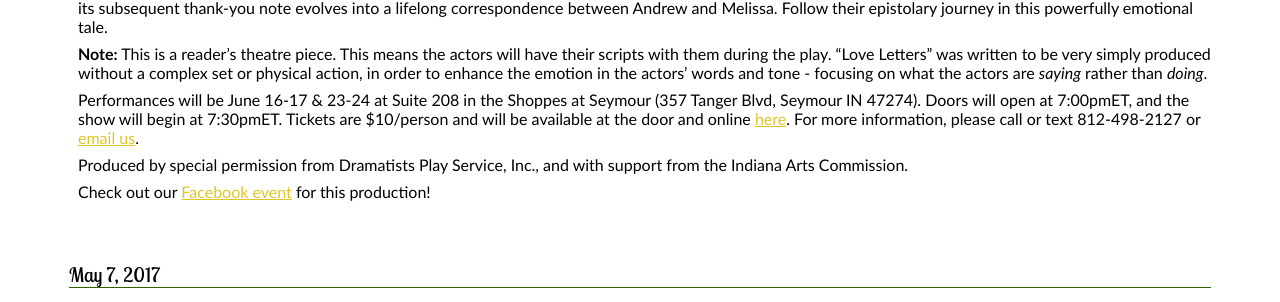
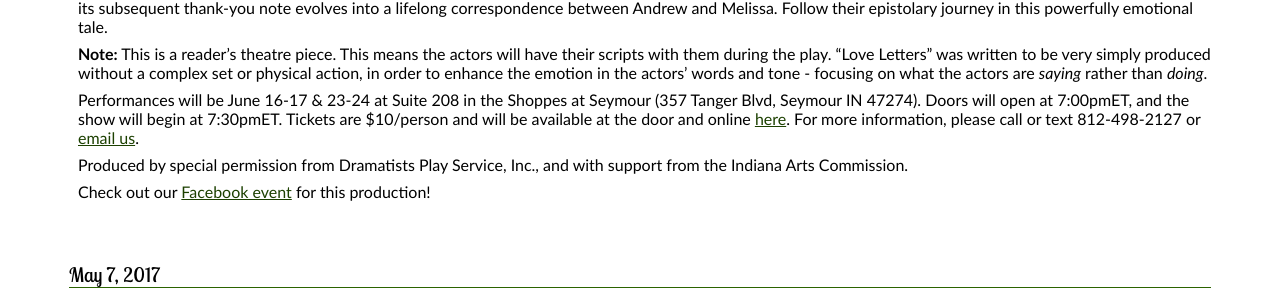
Before and after one commit to seymour-acts/seymour-acts.github.io, a Jekyll site: the page built from index.html, in a window 1280 px wide. Shown: the part 510-812 px from the top of the page. Built offline with Jekyll 4.4.1, drawn with Linux system fonts in a browser that asks for light colours.

Commit message:
darkened link colors

```diff
--- a/assets/css/style.scss
+++ b/assets/css/style.scss
@@ -65,9 +65,9 @@ html {
   margin: 40px auto 10px;
 }
 
-a { color: $color-primary; }
-a:visited { color: $color-primary-dark; }
-a:hover { color: $color-primary-light; }
+a { color: $color-secondary; }
+a:visited { color: $color-secondary-dark; }
+a:hover { color: $color-secondary-light; }
 
 h1, h2, h3, h4, h5 {
   margin: 0.25em;
```
